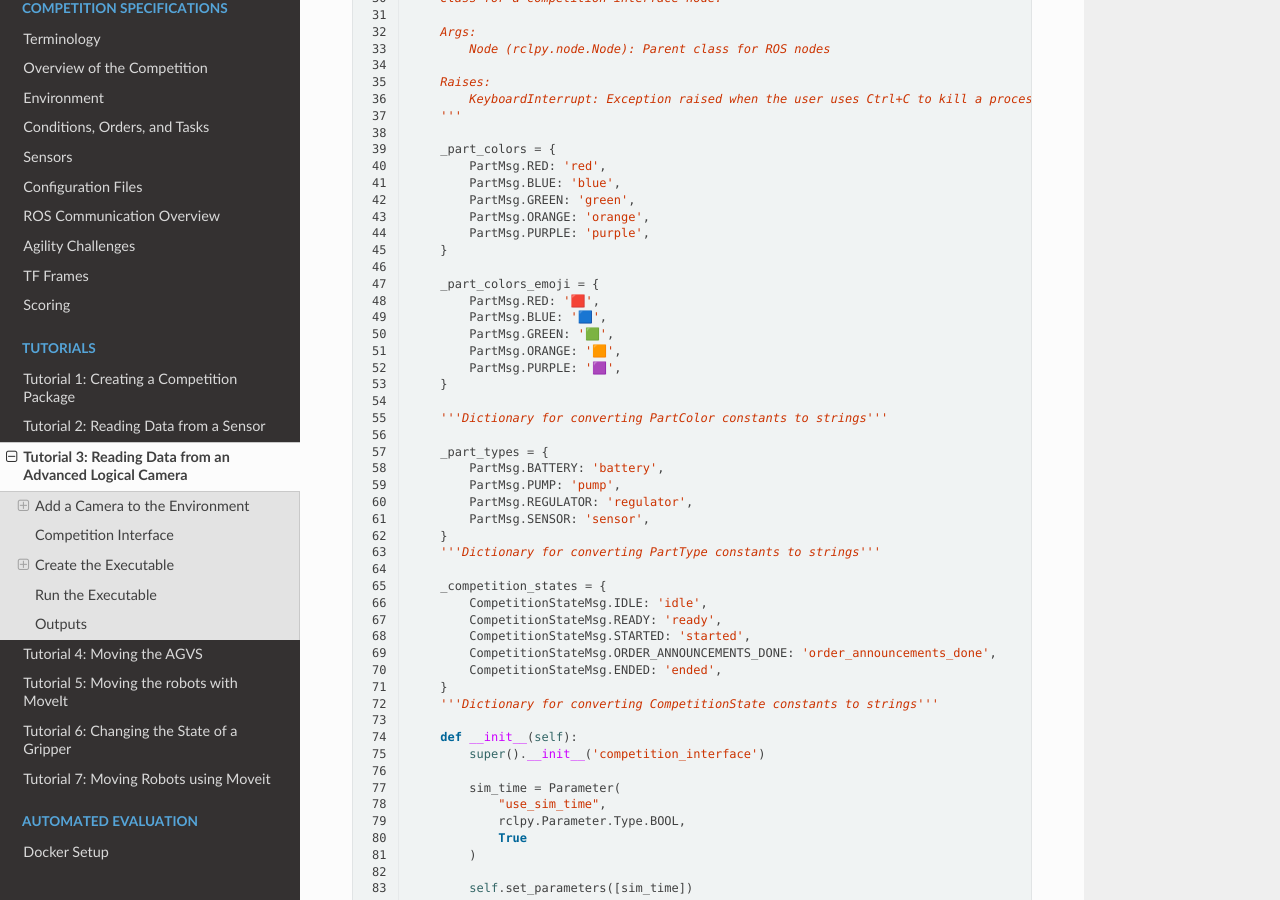
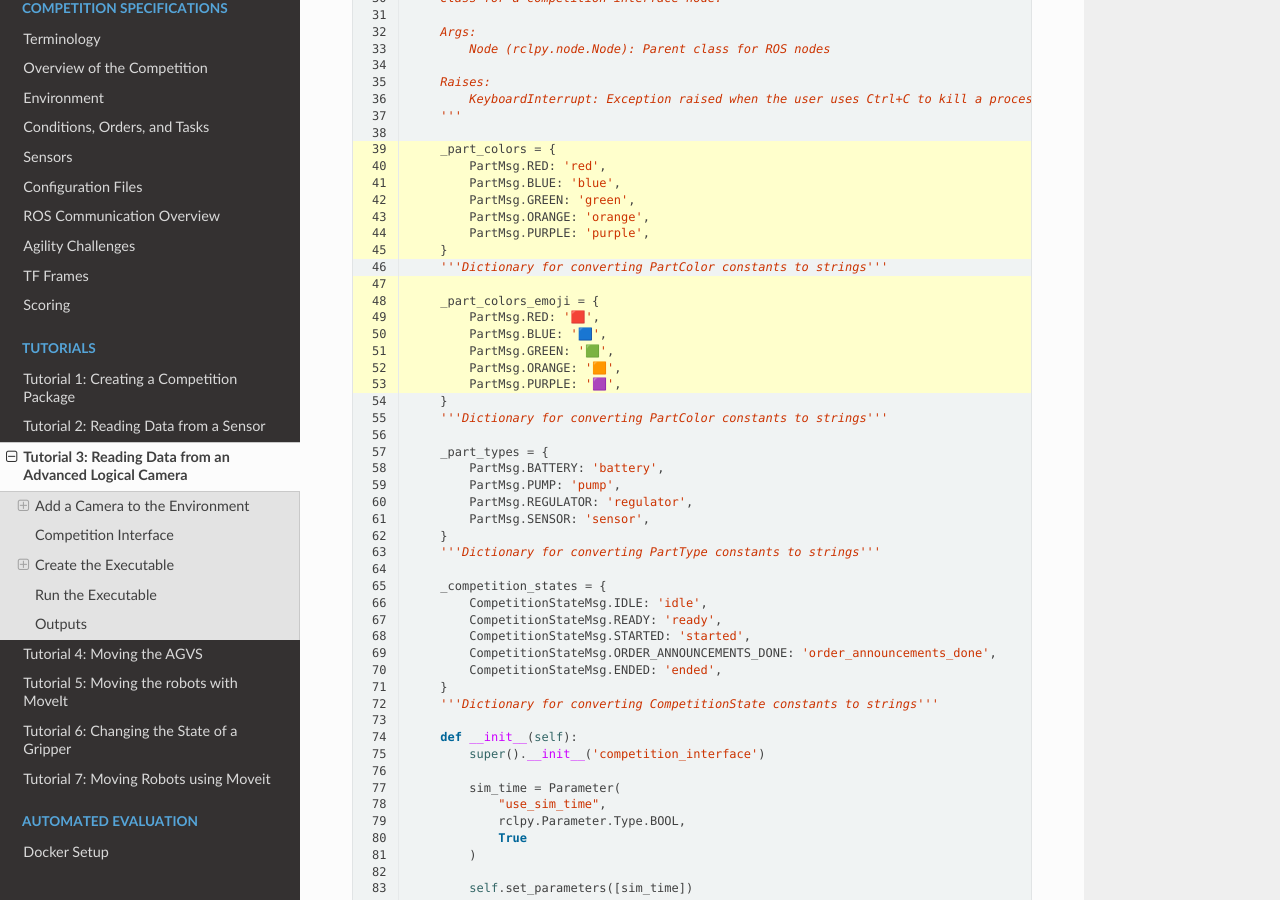
Before and after one commit to usnistgov/ARIAC, a Sphinx documentation site: the page built from docs/tutorials/tutorial_3.rst, in a window 1280 px wide and 900 px high, scrolled down 2433 px. Built offline with Sphinx 7.4.7 and the Read the Docs theme 2.0.0, drawn with Linux system fonts in a browser that asks for light colours.

Commit message:
tutorial 2

```diff
--- a/docs/tutorials/tutorial_3.rst
+++ b/docs/tutorials/tutorial_3.rst
@@ -135,6 +136,7 @@
             PartMsg.ORANGE: 'orange',
             PartMsg.PURPLE: 'purple',
         }
+        '''Dictionary for converting PartColor constants to strings'''
 
         _part_colors_emoji = {
             PartMsg.RED: '🟥',
@@ -143,7 +145,6 @@
             PartMsg.ORANGE: '🟧',
             PartMsg.PURPLE: '🟪',
         }
-
         '''Dictionary for converting PartColor constants to strings'''
 
         _part_types = {
```
Also changed, not shown: other parts of docs/tutorials/tutorial_3.rst (+1 -0 lines).
